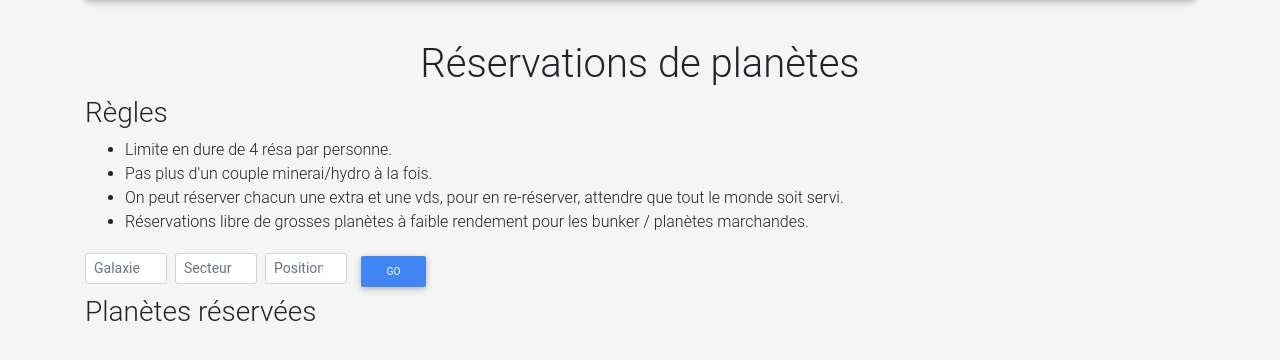
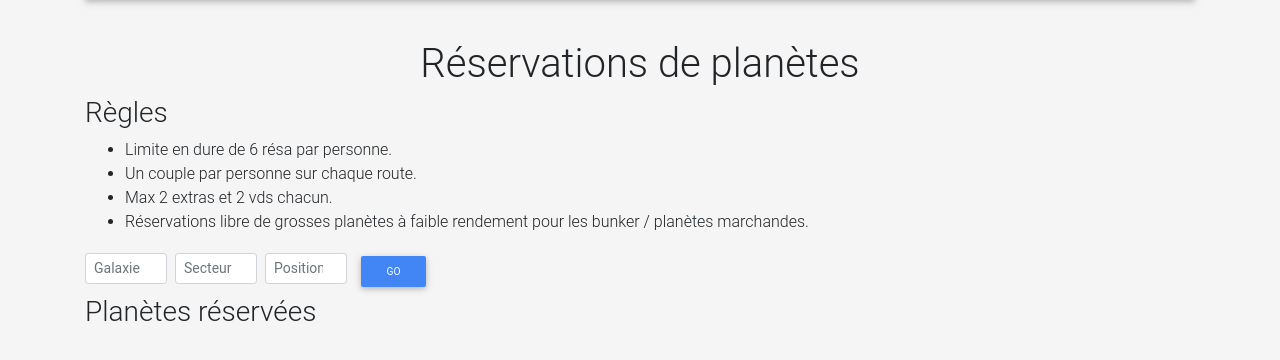
Before and after one commit to JGiard/ExilTool, a Python web app: template src/exiltool/templates/resa.html in a window 1280 px wide. Shown: the part 56-416 px from the top of the page. Run offline with Jinja, Linux system fonts and the light colour scheme; the template is opened without the code that fills it, so the values that code supplies are empty; some libraries are stand-ins or nearby versions.

Commit message:
Increase resa limit

```diff
--- a/src/exiltool/services/resa.py
+++ b/src/exiltool/services/resa.py
@@ -20,7 +20,7 @@ class ResaService:
 
     @route('/api/resa/g/<int:galaxy>/s/<int:sector>/p/<int:position>', method='POST')
     def claim(self, user: User, galaxy: int, sector: int, position: int):
-        if len(list(self.repository.get_by_user(user.username))) >= 4:
+        if len(list(self.repository.get_by_user(user.username))) >= 6:
             return ResaResult(False, ResaErrorCode.limit_reached.value)
         if self.repository.get_by_pos(galaxy, sector, position) is not None:
             return ResaResult(False, ResaErrorCode.already_taken.value)
--- a/src/exiltool/templates/resa.html
+++ b/src/exiltool/templates/resa.html
@@ -24,9 +24,9 @@
         <section>
             <h3>Règles</h3>
             <ul>
-                <li>Limite en dure de 4 résa par personne.</li>
-                <li>Pas plus d'un couple minerai/hydro à la fois.</li>
-                <li>On peut réserver chacun une extra et une vds, pour en re-réserver, attendre que tout le monde soit servi.</li>
+                <li>Limite en dure de 6 résa par personne.</li>
+                <li>Un couple par personne sur chaque route.</li>
+                <li>Max 2 extras et 2 vds chacun.</li>
                 <li>Réservations libre de grosses planètes à faible rendement pour les bunker / planètes marchandes.</li>
             </ul>
         </section>
```
